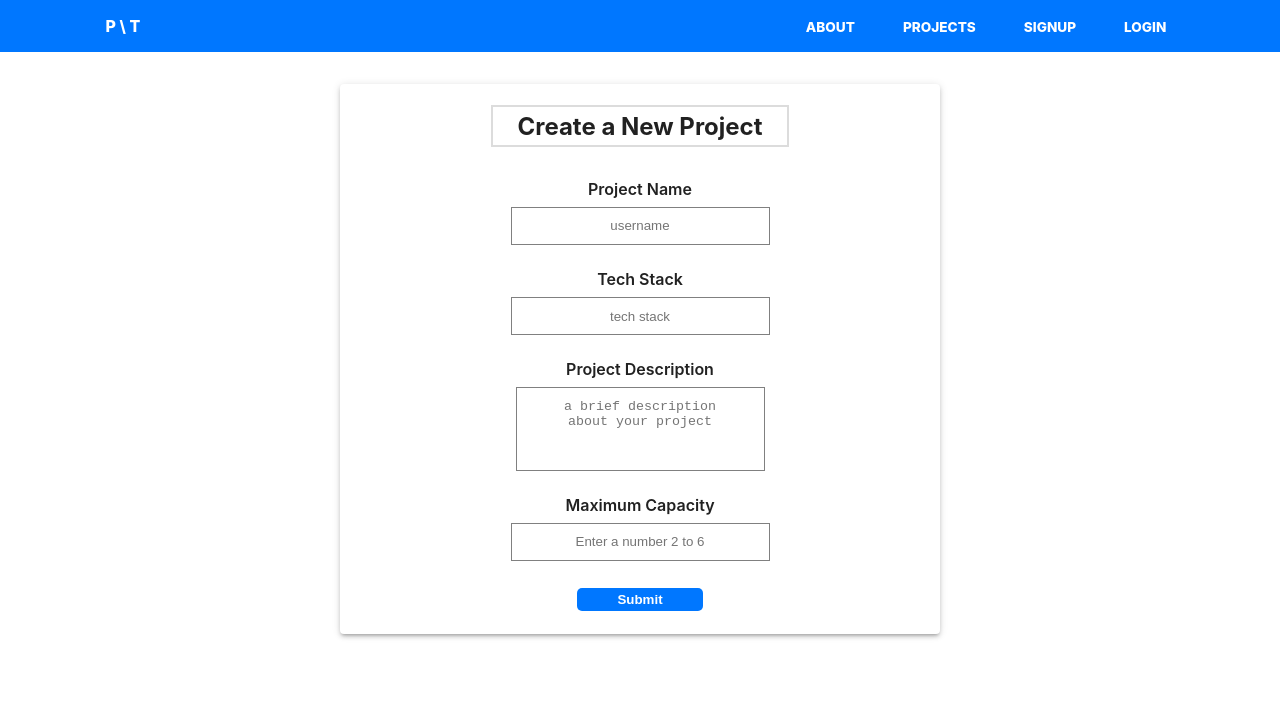
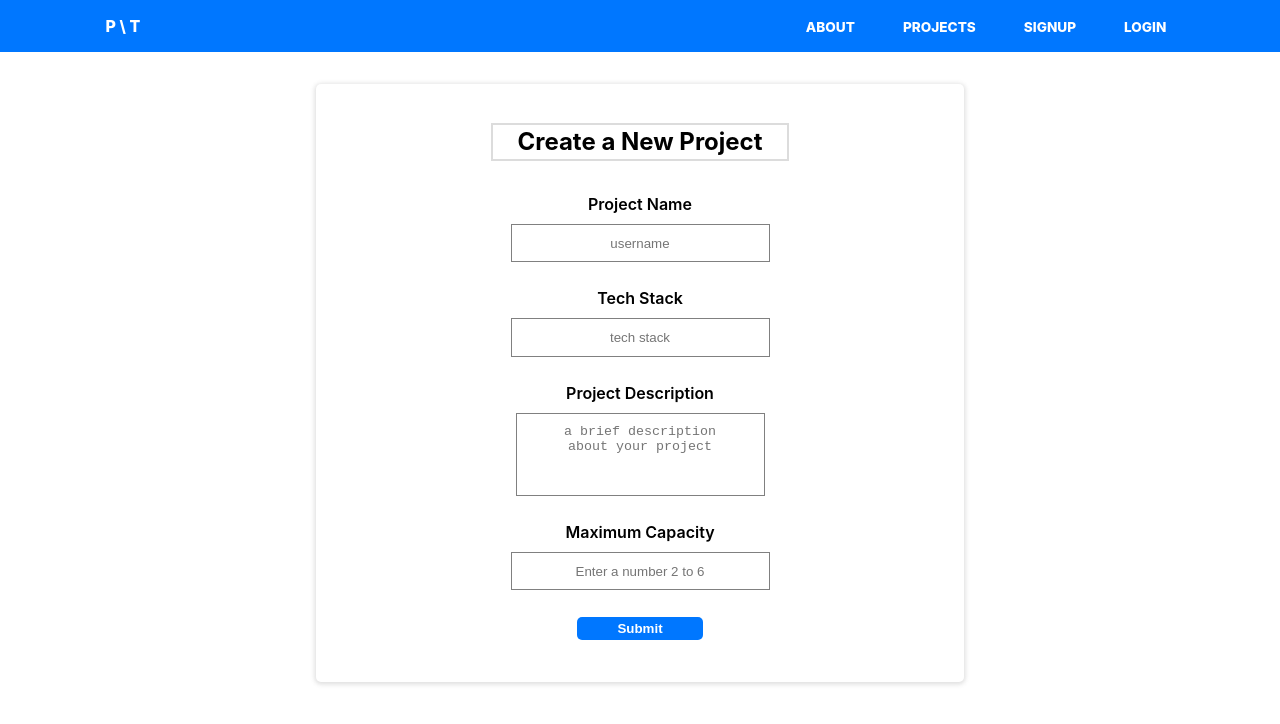
Before and after one commit to chanp-ark/project-together, a React (Create React App) app: page /projects/new in a window 1280 px wide. Shown: the top 724 px of the page. Built offline with nearby package versions, Linux system fonts and the light colour scheme.

Commit message:
remove material ui

```diff
--- a/package.json
+++ b/package.json
@@ -3,7 +3,6 @@
   "version": "0.1.0",
   "private": true,
   "dependencies": {
-    "@material-ui/core": "^4.9.7",
     "@testing-library/jest-dom": "^4.2.4",
     "@testing-library/react": "^9.3.2",
     "@testing-library/user-event": "^7.1.2",
--- a/src/client/Projects/CreateProject/create-form.component.js
+++ b/src/client/Projects/CreateProject/create-form.component.js
@@ -1,5 +1,4 @@
 import React from 'react'
-import { Paper } from '@material-ui/core';
 
 import "./create-form.styles.css"
 
@@ -53,7 +52,7 @@ const CreateNewProjectForm = () => {
     }
 
     return (
-        <Paper className="new-project-container" elevation={3}>
+        <div className="new-project-container" elevation={3}>
             <h2 className="new-project-header">Create a New Project</h2>
             <form onSubmit={handleSubmit}>
                 <label className="new-project-label">Project Name</label>
@@ -102,7 +101,7 @@ const CreateNewProjectForm = () => {
                     onSubmit={handleSubmit}
                 />
             </form>
-        </Paper>
+        </div>
     )
 }
 
--- a/src/client/Projects/CreateProject/create-form.styles.css
+++ b/src/client/Projects/CreateProject/create-form.styles.css
@@ -5,7 +5,12 @@
     margin: 2em auto;
     max-width: 600px;
     height: 550px;
+    box-shadow: 0 1px 4px 1.5px rgba(100,100,100,0.2);
+    padding: 1.5em;
+    border-radius: 5px;
+    line-height: 1.5em;
 }
+
 
 .new-project-header {
     display: flex;
```
Also changed, not shown: 1 other file (tests, documents, lock files or other folders).
